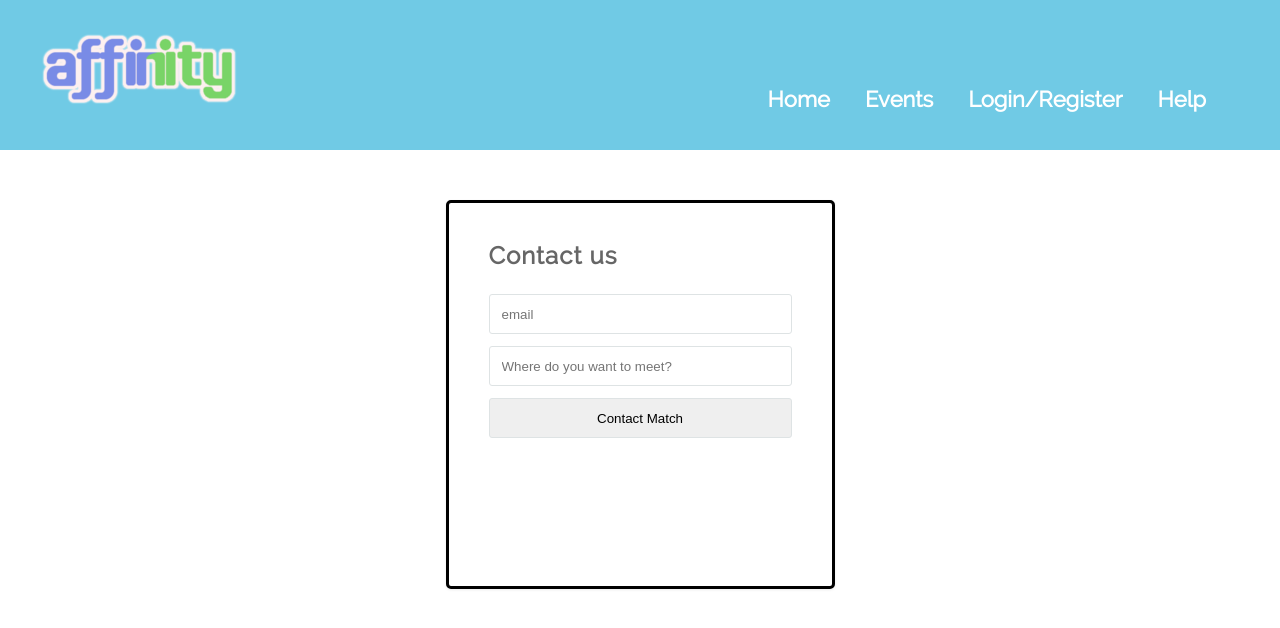
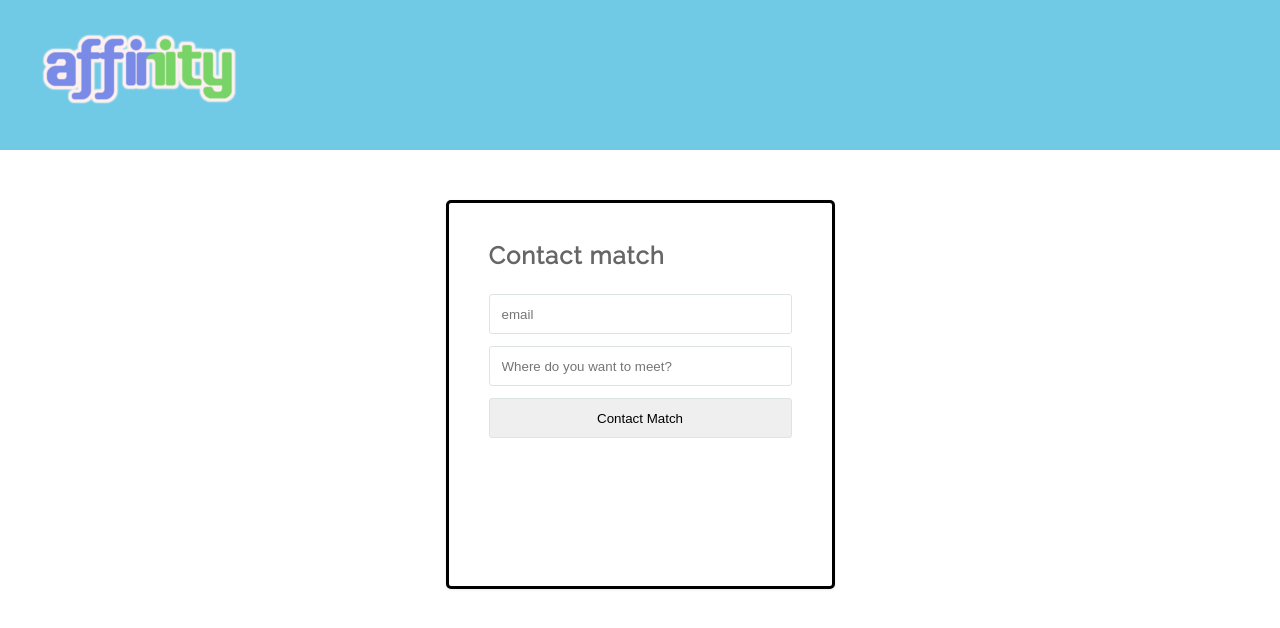
Before and after one commit to dvalevv/Affinity, a PHP site: page /contactMatch.php in a window 1280 px wide. Shown: the top 628 px of the page. Run offline with PHP 8.4, Linux system fonts and the light colour scheme.

Commit message:
Got rid of header/footer links, corrected text

```diff
--- a/contactMatch.php
+++ b/contactMatch.php
@@ -20,31 +20,13 @@
   <section class="banner light">
     <header class="wrapper light">
       <a href="#"><img class="logo" src="img/logoSmall.png" alt="Affinity"/></a>
-      <nav>
-        <ul>
-	  <li><a href="./index.php">Home</a></li>
-
-          <?php if (isset($_SESSION['username'])) {
-            echo '<li><a href="./profile.php">Profile</a></li>';
-          }?>
-          <li><a href="./events.php">Events</a></li>
-
-          <?php if (!isset($_SESSION['username'])) {
-            echo '<li><a href="./login.php">Login/Register</a></li>';
-          } else {
-            echo '<li><a href="./AffinityLogout.php">Logout</a></li>';
-          } ?>
-
-          <li><a href="./help.php">Help</a></li>
-        </ul>
-      </nav>
     </header>
     <br>
   </section>
 
   <div class="user-card">
     <div class="login-box">
-      <h2>Contact us</h2>
+      <h2>Contact match</h2>
       <form class="login-form" name="contactMatch" action="">
         <form method="post" action=""> <!-- Action needed -->
 	  <input type="text" name="email" class="email" placeholder="email" />
@@ -63,25 +45,6 @@
         <img src="img/logofooter.png" alt="" class="footer_logo"/>
         <p>© Affinity. All Rights Reserved 2019 </p>
       </div>
-
-      <nav>
-        <ul>
-          <li><a href="./index.php">Home</a></li>
-
-          <?php if (isset($_SESSION['username'])) {
-            echo '<li><a href="./profile.php">Profile</a></li>';
-          }?>
-          <li><a href="./events.php">Events</a></li>
-
-          <?php if (!isset($_SESSION['username'])) {
-            echo '<li><a href="./login.php">Login/Register</a></li>';
-          } else {
-            echo '<li><a href="./AffinityLogout.php">Logout</a></li>';
-          } ?>
-
-           <li><a href="./help.php">Help</a></li>
-         </ul>
-       </nav>
      </div>
    </footer>
 
```
